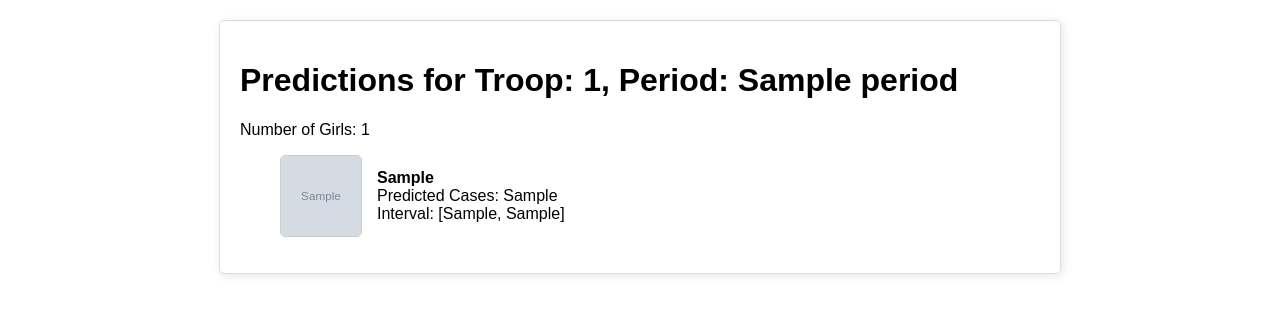
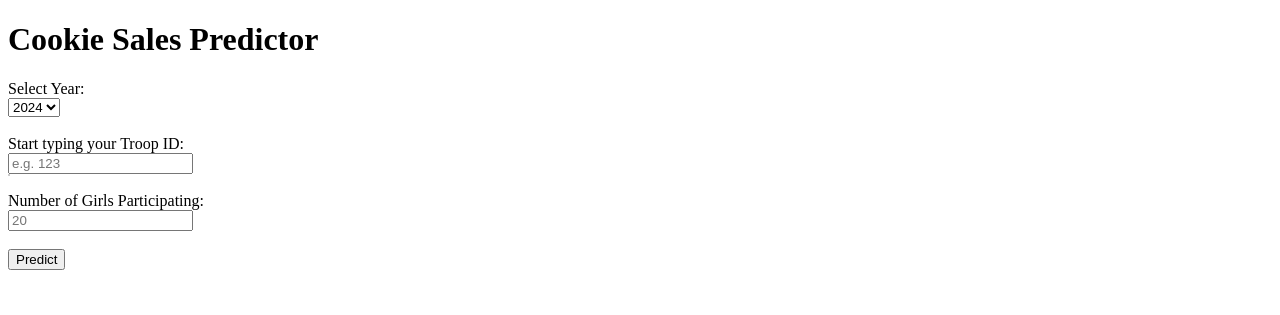
Before and after one commit to rishikor123/gsc, a Flask app: template templates/index.html in a window 1280 px wide. Shown: the top 315 px of the page. Run offline with Flask 2, Linux system fonts and the light colour scheme; the template is opened without the code that fills it: most values are stand-ins (such as "Sample title", 1, 10 or a date in 2020); grey boxes marked "Sample" are stand-in pictures; parts of the project's set-up code (start-up, migrations or seed data) failed here and were passed over.

Commit message:
Update index.html

```diff
--- a/templates/index.html
+++ b/templates/index.html
@@ -1,52 +1,114 @@
 <!DOCTYPE html>
-<html lang="en">
+<html>
 <head>
-    <meta charset="UTF-8">
-    <meta name="viewport" content="width=device-width, initial-scale=1.0">
-    <title>Cookie Sales Predictions</title>
+    <title>Cookie Sales Predictor (Dynamic Autocomplete)</title>
     <style>
-        body {
-            font-family: Arial, sans-serif;
+        /* Simple styling for suggestions box */
+        #suggestions {
+            border: 1px solid #ccc;
+            max-width: 200px;
+            background: #fefefe;
+            position: absolute;
+            z-index: 999;
         }
-        .container {
-            max-width: 800px;
-            margin: 20px auto;
-            padding: 20px;
-            border: 1px solid #ddd;
-            border-radius: 5px;
-            box-shadow: 2px 2px 10px rgba(0, 0, 0, 0.1);
+        #suggestions ul {
+            list-style-type: none;
+            margin: 0;
+            padding: 0;
         }
-        .cookie-item {
-            display: flex;
-            align-items: center;
-            margin-bottom: 15px;
+        #suggestions li {
+            padding: 5px;
+            cursor: pointer;
         }
-        .cookie-item img {
-            width: 80px;
-            height: 80px;
-            margin-right: 15px;
-            border-radius: 5px;
-            border: 1px solid #ccc;
+        #suggestions li:hover {
+            background: #e0e0e0;
         }
     </style>
 </head>
 <body>
-    <div class="container">
-        <h1>Predictions for Troop: {{ troop_id }}, Period: {{ period }}</h1>
-        <p>Number of Girls: {{ num_girls }}</p>
+    <h1>Cookie Sales Predictor</h1>
 
-        <ul>
-            {% for pred in predictions %}
-                <li class="cookie-item">
-                    <img src="{{ pred.image_path }}" alt="{{ pred.cookie_type }}">
-                    <div>
-                        <strong>{{ pred.cookie_type }}</strong><br>
-                        Predicted Cases: {{ pred.predicted_cases }}<br>
-                        Interval: [{{ pred.interval_lower }}, {{ pred.interval_upper }}]
-                    </div>
-                </li>
-            {% endfor %}
-        </ul>
-    </div>
+    <form method="POST" action="/">
+        <!-- Map year -> period in your backend via <option> values -->
+        <label for="year">Select Year:</label><br>
+        <select id="year" name="year" required>
+            <option value="5" selected>2024</option>
+            <option value="4">2023</option>
+            <option value="3">2022</option>
+            <option value="2">2021</option>
+            <option value="1">2020</option>
+        </select>
+        <br><br>
+
+        <!-- Troop ID input with dynamic suggestions -->
+        <label for="troop_id">Start typing your Troop ID:</label><br>
+        <input type="text" id="troop_id" name="troop_id" placeholder="e.g. 123" autocomplete="off" required>
+        <div id="suggestions"></div>
+        <br><br>
+
+        <!-- Number of girls -->
+        <label for="number_of_girls">Number of Girls Participating:</label><br>
+        <input type="number" step="1" id="number_of_girls" name="number_of_girls" placeholder="20" required>
+        <br><br>
+
+        <input type="submit" value="Predict">
+    </form>
+
+    <!-- JavaScript for dynamic filtering -->
+    <script>
+        // 1) A JavaScript array of all troop IDs (passed in from Flask)
+        const allTroopIds = {{ troop_ids|tojson }};
+
+        // 2) References to input and the suggestions container
+        const troopInput = document.getElementById('troop_id');
+        const suggestionsBox = document.getElementById('suggestions');
+
+        // 3) Listen for each keystroke in #troop_id
+        troopInput.addEventListener('input', function() {
+            const query = troopInput.value.trim();
+
+            // If user cleared input, hide suggestions
+            if (!query) {
+                suggestionsBox.innerHTML = '';
+                return;
+            }
+
+            // Filter the list: any troop ID that starts with typed text
+            const filtered = allTroopIds.filter(id => {
+                // Convert both to string in case ID is numeric
+                return id.toString().startsWith(query);
+            });
+
+            // Build an HTML list of suggestions
+            let html = '';
+            if (filtered.length > 0) {
+                html += '<ul>';
+                filtered.forEach(id => {
+                    html += `<li data-id="${id}">${id}</li>`;
+                });
+                html += '</ul>';
+            }
+            suggestionsBox.innerHTML = html;
+
+            // 4) Add click handler for each suggestion
+            const suggestionItems = suggestionsBox.querySelectorAll('li');
+            suggestionItems.forEach(item => {
+                item.addEventListener('click', function() {
+                    const chosenId = item.getAttribute('data-id');
+                    // Set the input to that ID
+                    troopInput.value = chosenId;
+                    // Clear the suggestions
+                    suggestionsBox.innerHTML = '';
+                });
+            });
+        });
+
+        // Optionally, hide suggestions if user clicks outside
+        document.addEventListener('click', function(e) {
+            if (!suggestionsBox.contains(e.target) && e.target !== troopInput) {
+                suggestionsBox.innerHTML = '';
+            }
+        });
+    </script>
 </body>
 </html>
```
